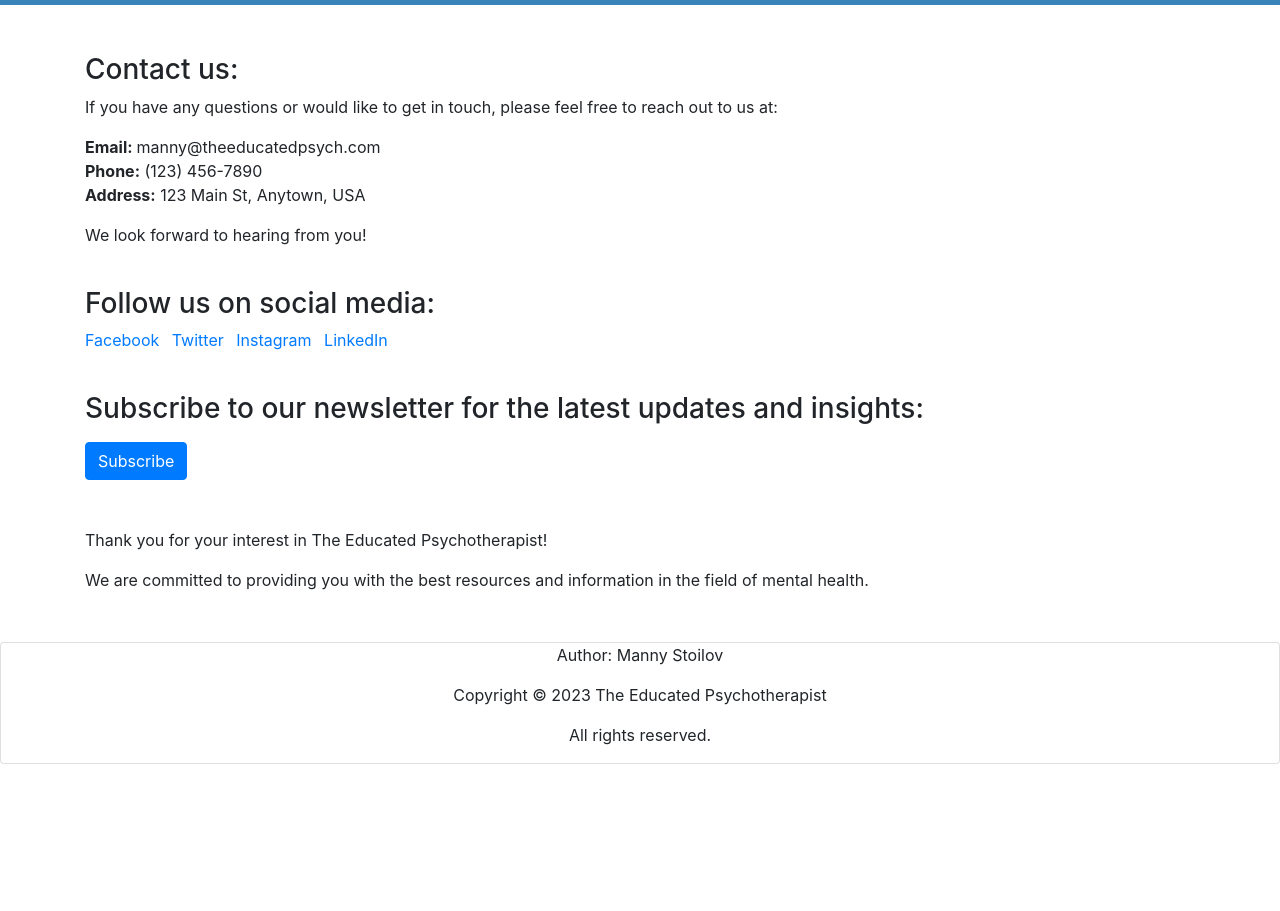
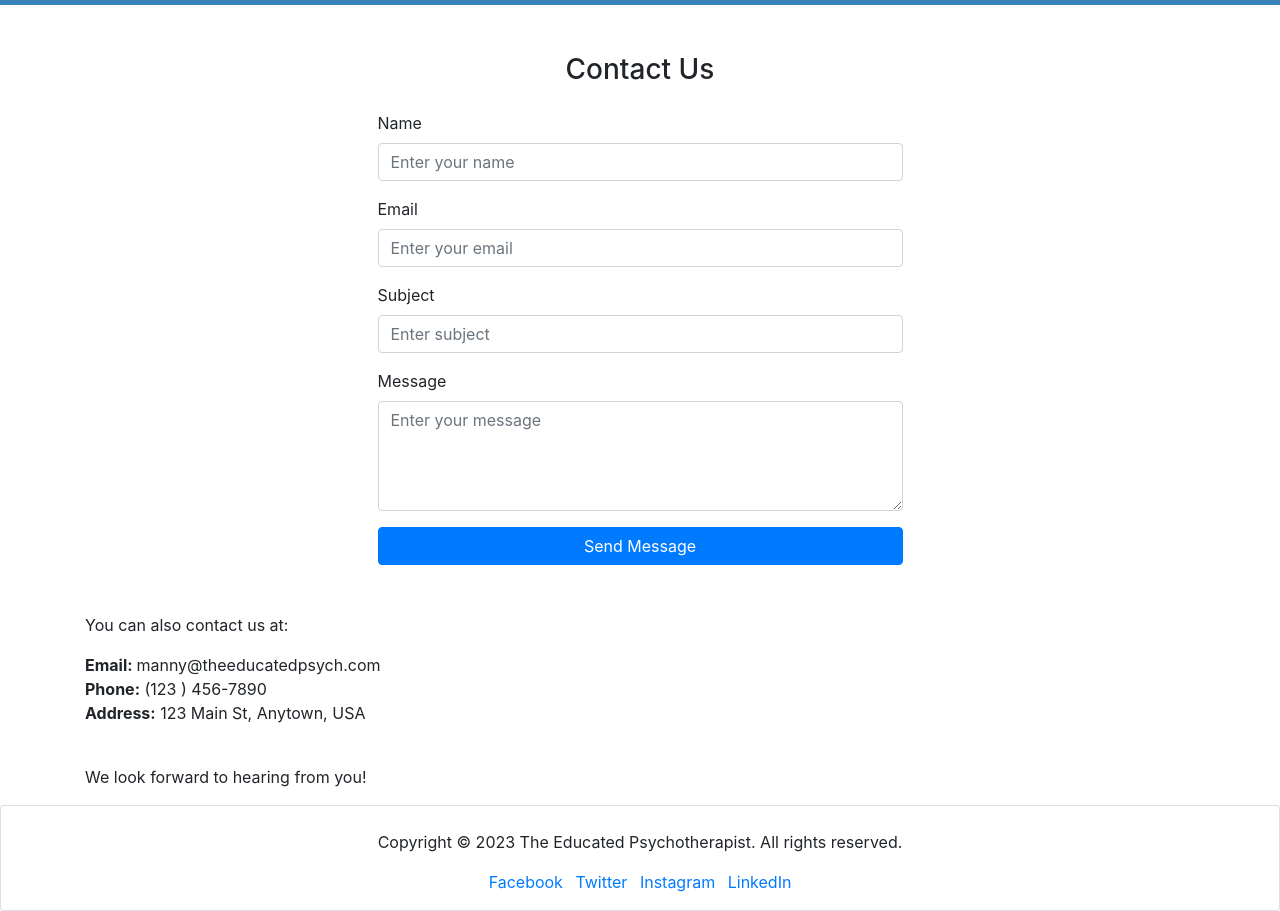
Before and after one commit to manstoi/personal-website-project, a plain HTML site: page Contact.html in a window 1280 px wide. Shown: the part 121-1032 px from the top of the page. Before the commit the page ends 885 px from the top, so only its background shows below. Drawn offline with nearby package versions, Linux system fonts and the light colour scheme.

Commit message:
Finalized design details.
Updated footer, edited content on all pages.

```diff
--- a/Contact.html
+++ b/Contact.html
@@ -42,43 +42,60 @@
 
     <!-- Paragraph and list area-->
     <div class="container mt-5">
-        <h3>Contact us: </h3>
-        <p>If you have any questions or would like to get in touch, please feel free to reach out to us at:</p>
+
+        <div class="container mt-5">
+        <div class="row justify-content-center">
+            <div class="col-md-6">
+                <h3 class="text-center mb-4">Contact Us</h3>
+
+                <form>
+                    <div class="form-group">
+                        <label for="name">Name</label>
+                        <input type="text" class="form-control" id="name" placeholder="Enter your name" required>
+                    </div>
+                    <div class="form-group">
+                        <label for="email">Email</label>
+                        <input type="email" class="form-control" id="email" placeholder="Enter your email" required>
+                    </div>
+                    <div class="form-group">
+                        <label for="subject">Subject</label>
+                        <input type="text" class="form-control" id="subject" placeholder="Enter subject">
+                    </div>
+                    <div class="form-group">
+                        <label for="message">Message</label>
+                        <textarea class="form-control" id="message" rows="4" placeholder="Enter your message"></textarea>
+                    </div>
+                    <button type="submit" class="btn btn-primary btn-block">Send Message</button>
+                </form>
+            </div>
+        </div>
+    </div>
+
+    <br>
+    <br>
+
+    <p>You can also contact us at: </p>
     <ul class="list-unstyled">
         <li><strong>Email: </strong>manny@theeducatedpsych.com
             <a href="mailto: manny@theeducated.com>">
         </a></li>
-            <li><strong>Phone:</strong> (123) 456-7890</li>
+        <li><strong>Phone:</strong> (123  ) 456-7890</li>
         <li><strong>Address:</strong> 123 Main St, Anytown, USA</li>
     </ul>
+    <br>
+
         <p>We look forward to hearing from you!</p>
+      </div>
+
+    <div class="card text-center">
         <br>
-        <h3>Follow us on social media:</h3>
+            <p>Copyright © 2023 The Educated Psychotherapist. All rights reserved.</p>
             <ul class="list-inline">
               <li class="list-inline-item"><a href="https://www.facebook.com/TheEducatedPsychotherapist" target="_blank">Facebook</a></li>
               <li class="list-inline-item"><a href="https://twitter.com/TheEducatedPsychotherapist" target="_blank">Twitter</a></li>
               <li class="list-inline-item"><a href="https://www.instagram.com/TheEducatedPsychotherapist" target="_blank">Instagram</a></li>
               <li class="list-inline-item"><a href="https://www.linkedin.com/company/TheEducatedPsychotherapist" target="_blank">LinkedIn</a></li>
           </ul>
-        <br>
-        <h3>Subscribe to our newsletter for the latest updates and insights:</h3>
-        <form action="subscribe.php" method="post">
-            <div class="form-group
-                <input type="email" class="form-control" id="email" name="email" required>
-            </div>
-            <button type="submit" class="btn btn-primary">Subscribe</button>
-        </form>
-        <br>
-        <br>
-        <p>Thank you for your interest in The Educated Psychotherapist!</p>
-        <p>We are committed to providing you with the best resources and information in the field of mental health.</p>
-    </div>
-
-    <div class="card text-center" style="margin-top: 50px;">
-        <footer>
-            <p>Author: Manny Stoilov</p>
-            <p>Copyright © 2023 The Educated Psychotherapist</p>
-            <p>All rights reserved.</p>
         </footer>
     </div>
 
```
Also changed, not shown: about.html (+11 -7 lines), index.html (+11 -7 lines). Lines whose indentation alone changed are shown as unchanged.
